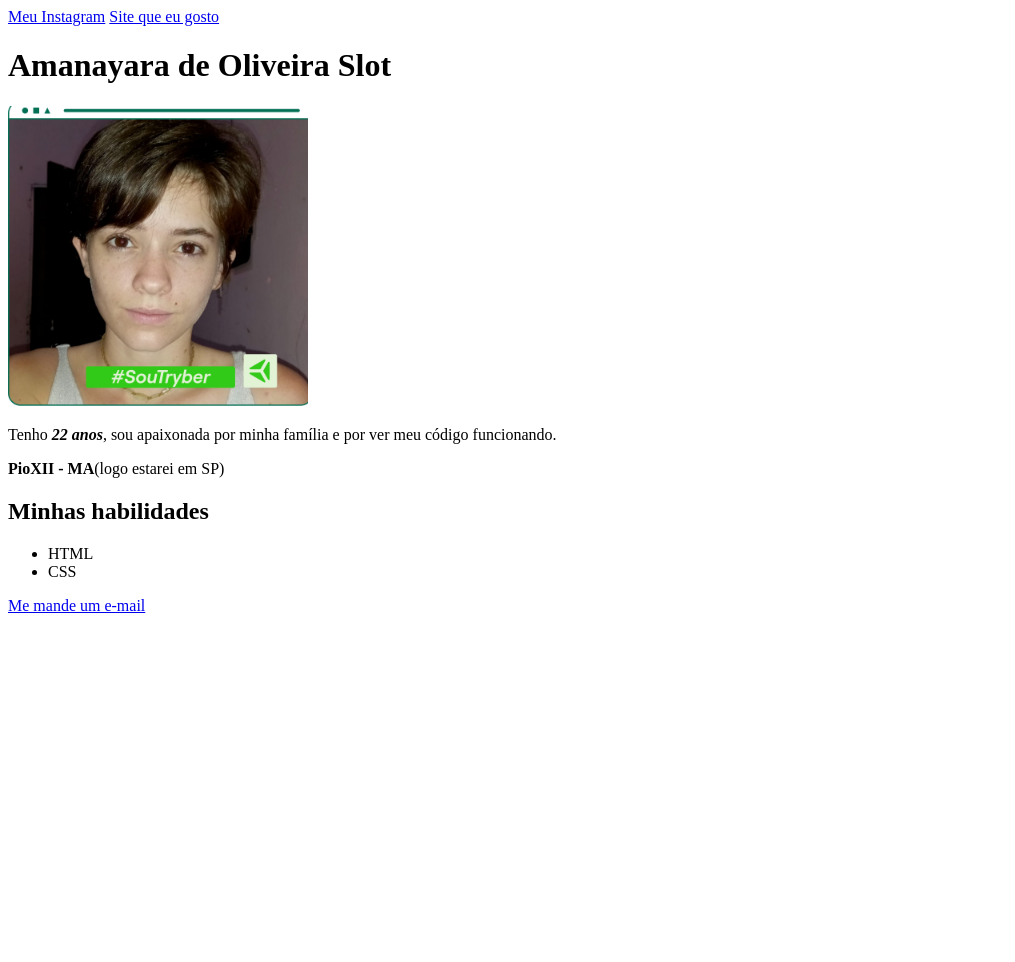
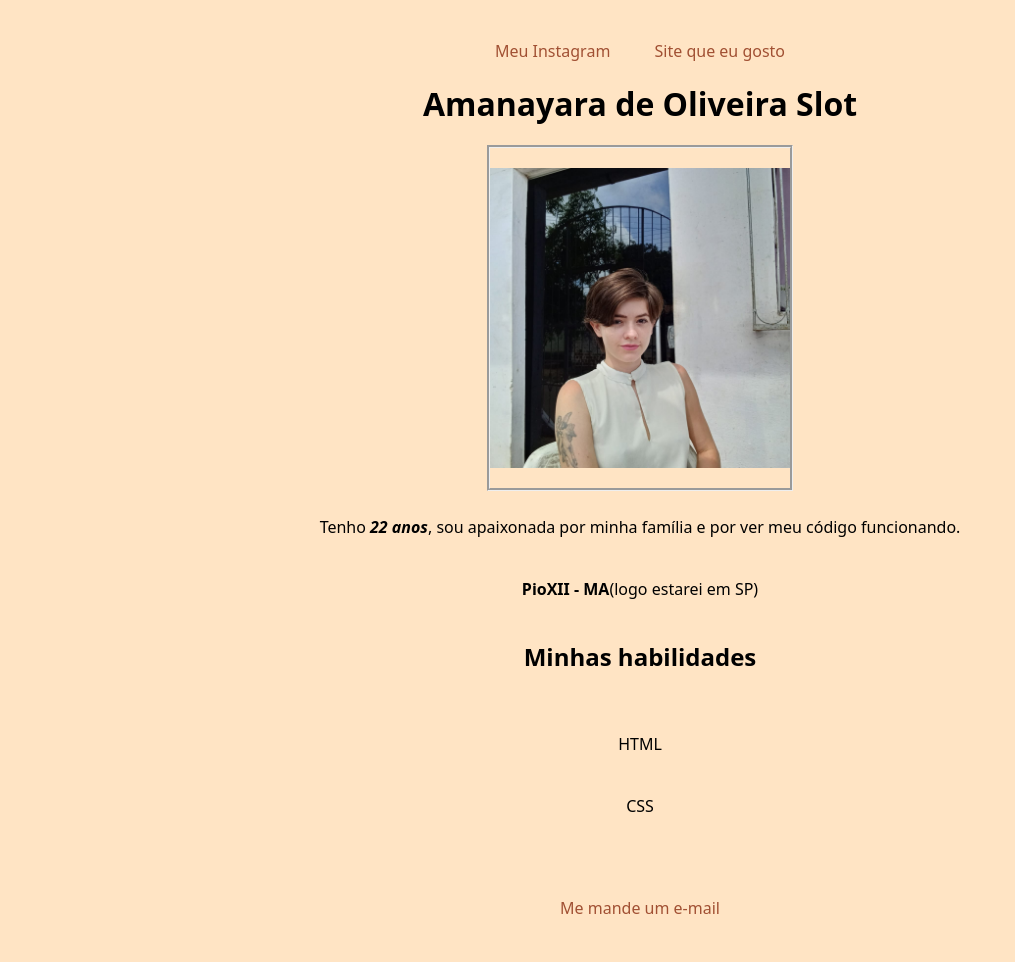
Before and after one commit to Amanayaradev/amanayaradev.github.io, a plain HTML site: page index.html in a window 1280 px wide. Shown: the whole page, without its empty margins (0-1015 px from the left). Before the commit the page ends 800 px from the top, so only its background shows below. Drawn offline with Linux system fonts and the light colour scheme.

Commit message:
adicionando estilo ao meu portifolio

```diff
--- /dev/null
+++ b/index.css
@@ -0,0 +1,26 @@
+* {
+    max-width: 800px;
+    margin: 0 auto;
+    text-decoration: none;
+    padding: 20px 0;
+    font-family: system-ui, -apple-system, BlinkMacSystemFont, 'Segoe UI', Roboto, Oxygen, Ubuntu, Cantarell, 'Open Sans', 'Helvetica Neue', sans-serif;
+}
+
+body {
+    text-decoration: none;
+    text-align: center;
+    background-color: bisque;
+}
+
+a {
+    color: rgb(161, 80, 51);
+    padding: 0 20px;
+}
+
+img {
+    border-style: groove;
+}
+
+ul {
+    list-style: none;
+}
--- a/index.html
+++ b/index.html
@@ -5,12 +5,13 @@
     <meta http-equiv="X-UA-Compatible" content="IE=edge">
     <meta name="viewport" content="width=device-width, initial-scale=1.0">
     <title>Document</title>
+    <link rel="stylesheet" href="index.css">
 </head>
 <body>
     <a href="https://www.instagram.com/yara_slot" target="_blank">Meu Instagram</a>
     <a href="https://www.netflix.com" target="_blank">Site que eu gosto</a>
     <h1 class="meuNome">Amanayara de Oliveira Slot</h1>
-    <img id="minha-foto" width="300px" src="img/eu.png" alt="Estudante Tryber" id="foto de Amanayara">
+    <img id="minha-foto" width="300px" src="img/WhatsApp Image 2023-01-10 at 10.27.08.jpeg" alt="Estudante Tryber" id="foto de Amanayara">
     <p class="descricao">Tenho <strong><em>22 anos</em></strong>, sou apaixonada por minha família e por ver meu código funcionando.</p>
     <p class="resido"><strong>PioXII - MA</strong>(logo estarei em SP)</p>
     <h2>Minhas habilidades</h2>
```
Also changed, not shown: img/WhatsApp Image 2023-01-10 at 10.27.08.jpeg (added), img/eu.png (deleted).
